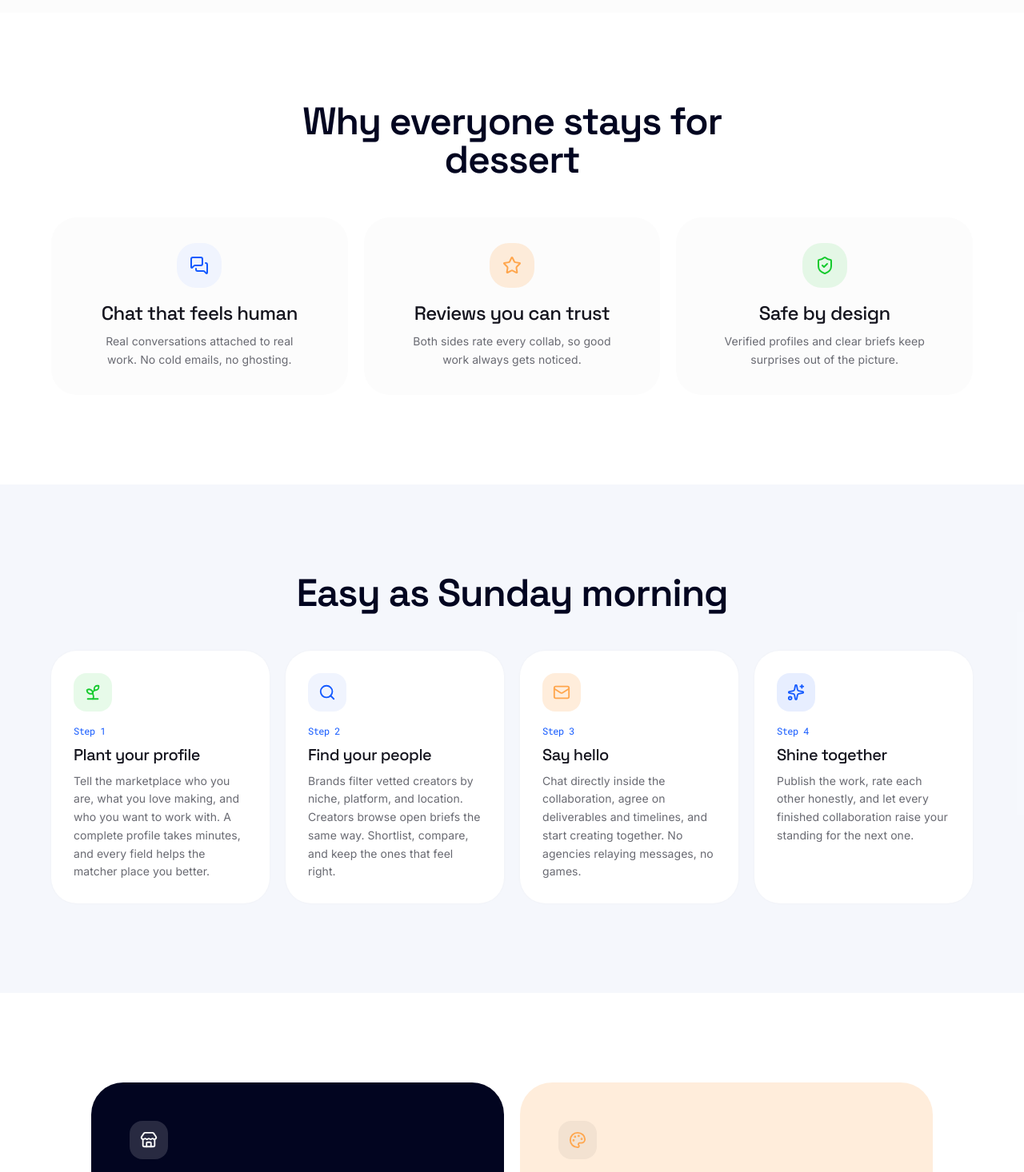
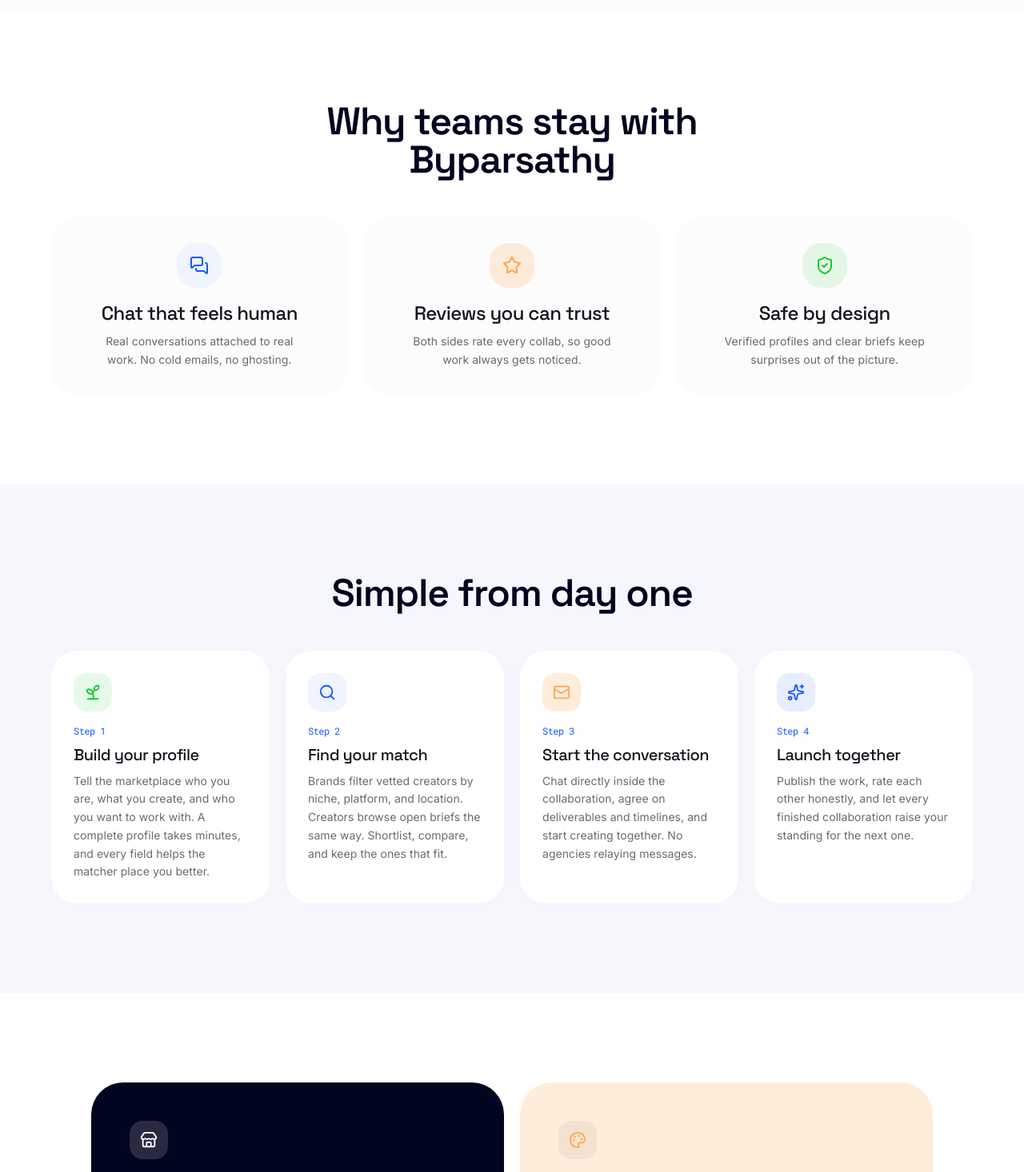
Before and after one commit to Theani7/B2P-platform, a Next.js app in the folder frontend/: page / in a window 1280 px wide. Shown: the part 760-2226 px from the top of the page at 80% size. Built offline with nearby package versions, Linux system fonts and the light colour scheme; no server answers.

Commit message:
feat: replace playful landing copy with professional wording

```diff
--- a/frontend/app/page.tsx
+++ b/frontend/app/page.tsx
@@ -273,7 +273,7 @@ function LoveNotes() {
       <div className="mx-auto max-w-[1200px] px-6">
         <Reveal className="mb-12 text-center">
           <h2 className="mx-auto max-w-xl font-display text-4xl font-semibold tracking-tight text-midnight-ink md:text-5xl">
-            Why everyone stays for dessert
+            Why teams stay with Byparsathy
           </h2>
         </Reveal>
         <div className="grid gap-5 md:grid-cols-3">
@@ -295,10 +295,10 @@ function LoveNotes() {
 /* ------------------------------- how it works ------------------------------ */
 
 const STEPS = [
-  { icon: Sprout, tint: "bg-emerald-status/10 text-emerald-status", title: "Plant your profile", desc: "Tell the marketplace who you are, what you love making, and who you want to work with. A complete profile takes minutes, and every field helps the matcher place you better." },
-  { icon: Search, tint: "bg-sky-wash text-signal-blue", title: "Find your people", desc: "Brands filter vetted creators by niche, platform, and location. Creators browse open briefs the same way. Shortlist, compare, and keep the ones that feel right." },
-  { icon: Mail, tint: "bg-amber-tag/20 text-amber-tag", title: "Say hello", desc: "Chat directly inside the collaboration, agree on deliverables and timelines, and start creating together. No agencies relaying messages, no games." },
-  { icon: Sparkles, tint: "bg-signal-blue/10 text-signal-blue", title: "Shine together", desc: "Publish the work, rate each other honestly, and let every finished collaboration raise your standing for the next one." },
+  { icon: Sprout, tint: "bg-emerald-status/10 text-emerald-status", title: "Build your profile", desc: "Tell the marketplace who you are, what you create, and who you want to work with. A complete profile takes minutes, and every field helps the matcher place you better." },
+  { icon: Search, tint: "bg-sky-wash text-signal-blue", title: "Find your match", desc: "Brands filter vetted creators by niche, platform, and location. Creators browse open briefs the same way. Shortlist, compare, and keep the ones that fit." },
+  { icon: Mail, tint: "bg-amber-tag/20 text-amber-tag", title: "Start the conversation", desc: "Chat directly inside the collaboration, agree on deliverables and timelines, and start creating together. No agencies relaying messages." },
+  { icon: Sparkles, tint: "bg-signal-blue/10 text-signal-blue", title: "Launch together", desc: "Publish the work, rate each other honestly, and let every finished collaboration raise your standing for the next one." },
 ];
 
 function HowItWorks() {
@@ -307,7 +307,7 @@ function HowItWorks() {
       <div className="mx-auto max-w-[1200px] px-6">
         <Reveal className="mb-12 text-center">
           <h2 className="mx-auto max-w-xl font-display text-4xl font-semibold tracking-tight text-midnight-ink md:text-5xl">
-            Easy as Sunday morning
+            Simple from day one
           </h2>
         </Reveal>
         <div className="grid gap-5 sm:grid-cols-2 lg:grid-cols-4">
@@ -507,10 +507,10 @@ function CTA({ isAuthed, role }: { isAuthed: boolean; role?: string }) {
         <PartyPopper size={26} className="absolute bottom-8 right-10 hidden text-white/30 sm:block" />
         <div className="relative">
           <h2 className="mx-auto mb-4 max-w-xl font-display text-4xl font-semibold tracking-tight text-white md:text-5xl">
-            Ready for your happily ever after?
+            Ready to meet your match?
           </h2>
           <p className="mx-auto mb-9 max-w-md text-white/80">
-            Your perfect brand-creator match is one click away. No frogs, we checked.
+            Your next brand-creator collaboration is one click away.
           </p>
           {isAuthed ? (
             <Link href={dash} className="inline-block rounded-full bg-white px-8 py-4 text-sm font-semibold text-signal-blue transition-transform hover:-translate-y-0.5">
@@ -582,7 +582,7 @@ function Footer() {
           ))}
         </div>
         <div className="mt-12 flex flex-col items-center justify-between gap-3 border-t border-white/10 pt-7 sm:flex-row">
-          <p className="text-xs text-white/40">© {new Date().getFullYear()} Byparsathy. All smiles reserved.</p>
+          <p className="text-xs text-white/40">© {new Date().getFullYear()} Byparsathy. All rights reserved.</p>
           <p className="flex items-center gap-1.5 text-xs text-white/40">
             Made with <MapPin size={12} /> in Nepal
           </p>
```
